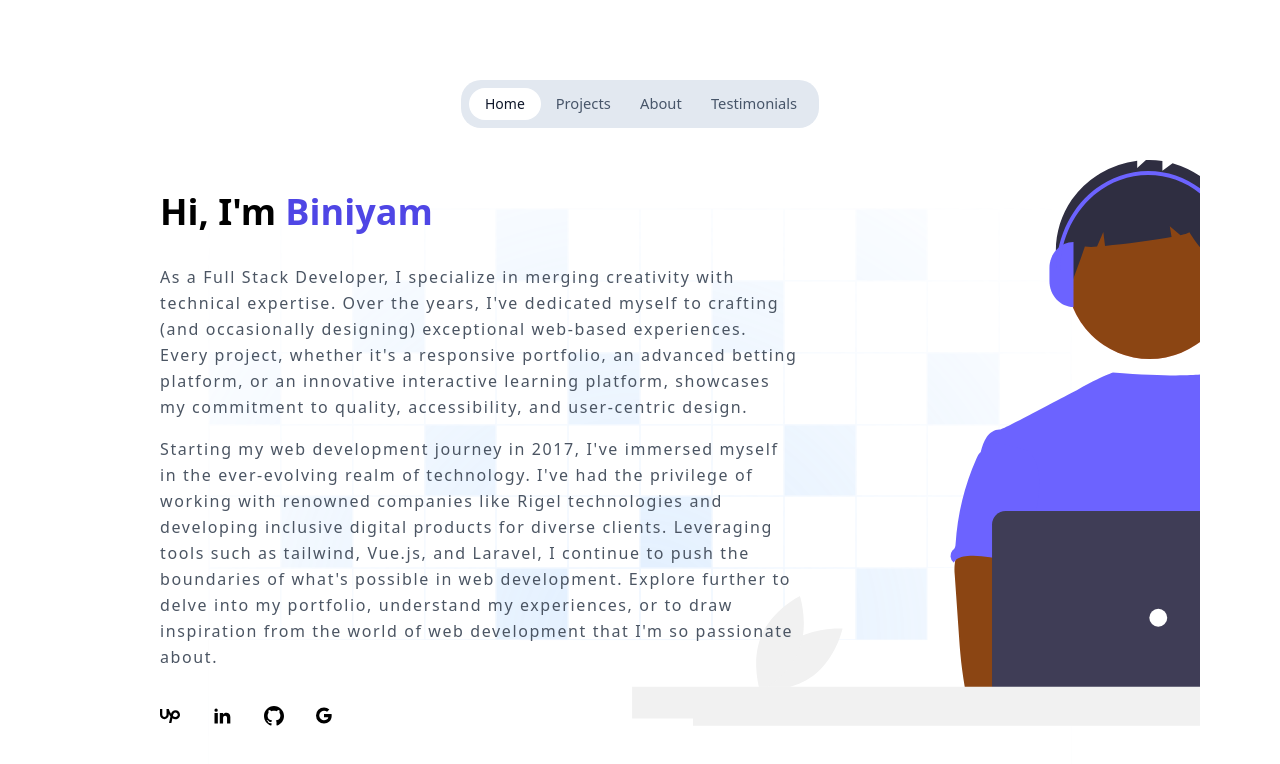
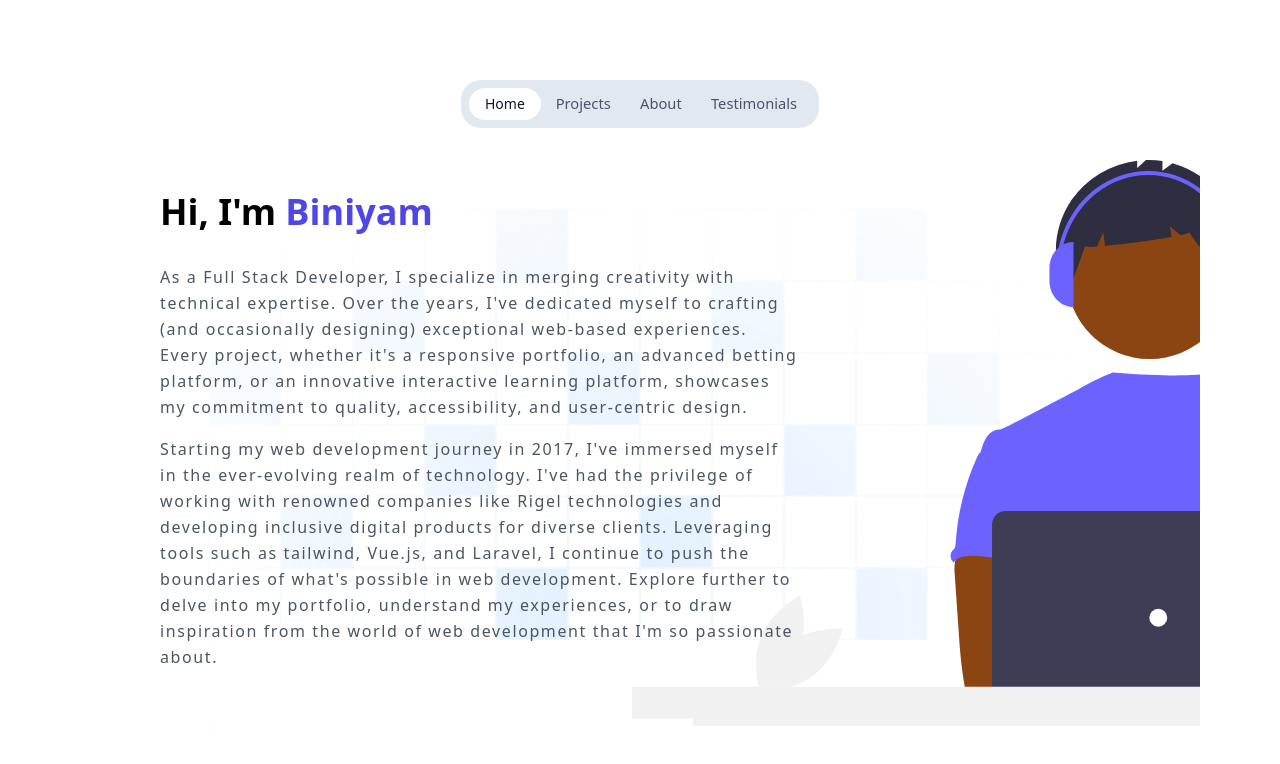
Before and after one commit to biniya/Front-Port, a Vue app: page / in a window 1280 px wide. Shown: the top 764 px of the page. Built offline with nearby package versions, Linux system fonts and the light colour scheme.

Commit message:
Remove contact me icons form `Landing` page

```diff
--- a/src/pages/Landing.vue
+++ b/src/pages/Landing.vue
@@ -45,70 +45,6 @@ const animationClass = ref("animate__zoomIn");
       </p>
 
     </div>
-    <div class="flex justify-center mt-5 gap-8">
-      <a
-          href="https://www.upwork.com/freelancers/~019d74242b5d7ffda9?viewMode=1"
-          target="_blank"
-      >
-        <svg
-            class="h-5 w-5"
-            fill="currentColor"
-            viewBox="0 0 24 24"
-            xmlns="http://www.w3.org/2000/svg"
-        >
-          <path
-              d="M18.561 13.158c-1.102 0-2.135-.467-3.074-1.227l.228-1.076.008-.042c.207-1.143.849-3.06 2.839-3.06 1.492 0 2.703 1.212 2.703 2.703-.001 1.489-1.212 2.702-2.704 2.702zm0-8.14c-2.539 0-4.51 1.649-5.31 4.366-1.22-1.834-2.148-4.036-2.687-5.892H7.828v7.112c-.002 1.406-1.141 2.546-2.547 2.548-1.405-.002-2.543-1.143-2.545-2.548V3.492H0v7.112c0 2.914 2.37 5.303 5.281 5.303 2.913 0 5.283-2.389 5.283-5.303v-1.19c.529 1.107 1.182 2.229 1.974 3.221l-1.673 7.873h2.797l1.213-5.71c1.063.679 2.285 1.109 3.686 1.109 3 0 5.439-2.452 5.439-5.45 0-3-2.439-5.439-5.439-5.439z"
-          />
-        </svg>
-      </a>
-
-      <a
-          href="https://www.linkedin.com/in/biniyam-lemma-2a580615a/"
-          target="_blank"
-      >
-        <svg
-            class="h-5 w-5"
-            fill="currentColor"
-            viewBox="0 0 24 24"
-            xmlns="http://www.w3.org/2000/svg"
-        >
-          <g>
-            <path d="M0 0h24v24H0z" fill="none" />
-            <path
-                d="M6.94 5a2 2 0 1 1-4-.002 2 2 0 0 1 4 .002zM7 8.48H3V21h4V8.48zm6.32 0H9.34V21h3.94v-6.57c0-3.66 4.77-4 4.77 0V21H22v-7.93c0-6.17-7.06-5.94-8.72-2.91l.04-1.68z"
-                fill-rule="nonzero"
-            />
-          </g>
-        </svg>
-      </a>
-      <a href="https://github.com/biniya" target="_blank">
-        <svg
-            class="h-5 w-5"
-            fill="currentColor"
-            viewBox="0 0 24 24"
-            xmlns="http://www.w3.org/2000/svg"
-        >
-          <path
-              d="M12 0c-6.626 0-12 5.373-12 12 0 5.302 3.438 9.8 8.207 11.387.599.111.793-.261.793-.577v-2.234c-3.338.726-4.033-1.416-4.033-1.416-.546-1.387-1.333-1.756-1.333-1.756-1.089-.745.083-.729.083-.729 1.205.084 1.839 1.237 1.839 1.237 1.07 1.834 2.807 1.304 3.492.997.107-.775.418-1.305.762-1.604-2.665-.305-5.467-1.334-5.467-5.931 0-1.311.469-2.381 1.236-3.221-.124-.303-.535-1.524.117-3.176 0 0 1.008-.322 3.301 1.23.957-.266 1.983-.399 3.003-.404 1.02.005 2.047.138 3.006.404 2.291-1.552 3.297-1.23 3.297-1.23.653 1.653.242 2.874.118 3.176.77.84 1.235 1.911 1.235 3.221 0 4.609-2.807 5.624-5.479 5.921.43.372.823 1.102.823 2.222v3.293c0 .319.192.694.801.576 4.765-1.589 8.199-6.086 8.199-11.386 0-6.627-5.373-12-12-12z"
-          />
-        </svg>
-      </a>
-      <a
-          href="https://mail.google.com/mail/?view=cm&fs=1&to=lemmasbini@gmail.com"
-          target="_blank"
-      >
-        <svg
-            class="h-5 w-5"
-            fill="currentColor"
-            viewBox="0 0 20 17"
-            xmlns="http://www.w3.org/2000/svg"
-        >
-          <path
-              d="M15.545 6.558a9.42 9.42 0 0 1 .139 1.626c0 2.434-.87 4.492-2.384 5.885h.002C11.978 15.292 10.158 16 8 16A8 8 0 1 1 8 0a7.689 7.689 0 0 1 5.352 2.082l-2.284 2.284A4.347 4.347 0 0 0 8 3.166c-2.087 0-3.86 1.408-4.492 3.304a4.792 4.792 0 0 0 0 3.063h.003c.635 1.893 2.405 3.301 4.492 3.301 1.078 0 2.004-.276 2.722-.764h-.003a3.702 3.702 0 0 0 1.599-2.431H8v-3.08h7.545z"
-          />
-        </svg>
-      </a>
-    </div>
   </div>
   </div>
 </template>
```
